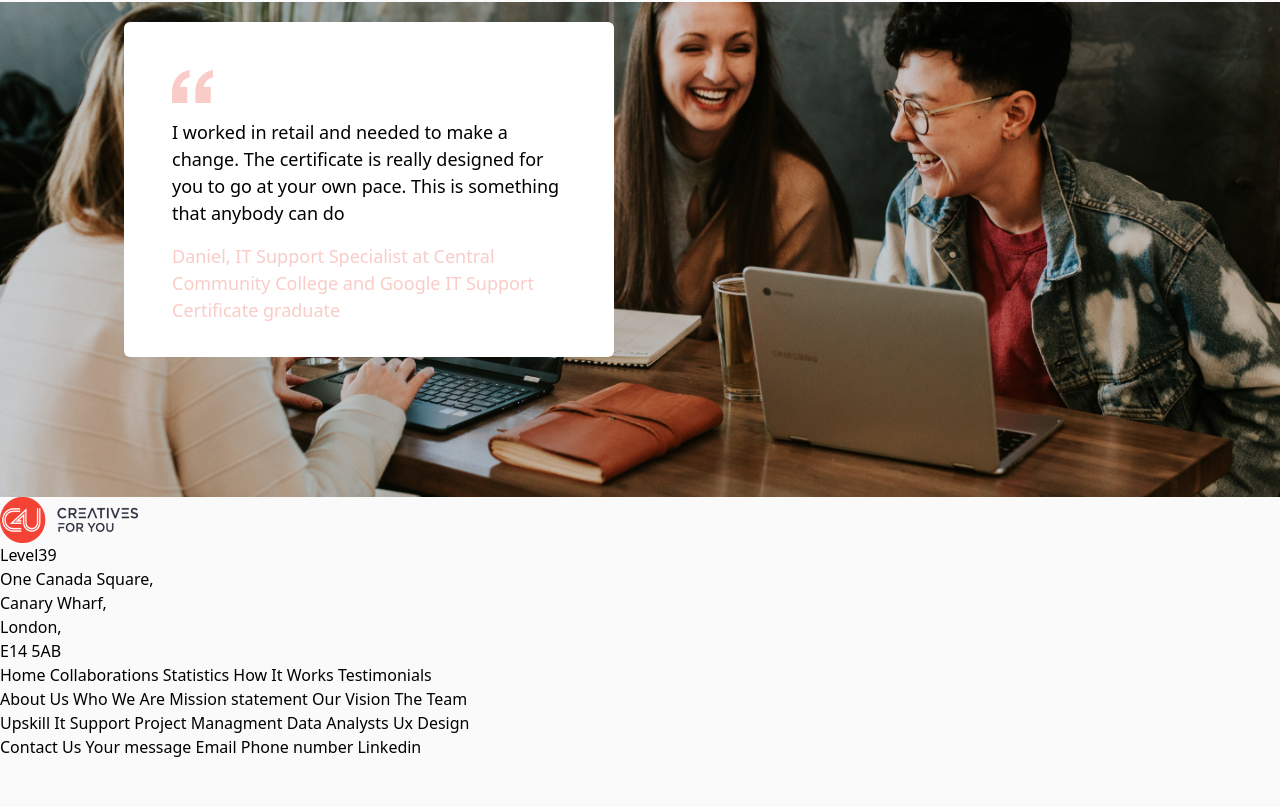
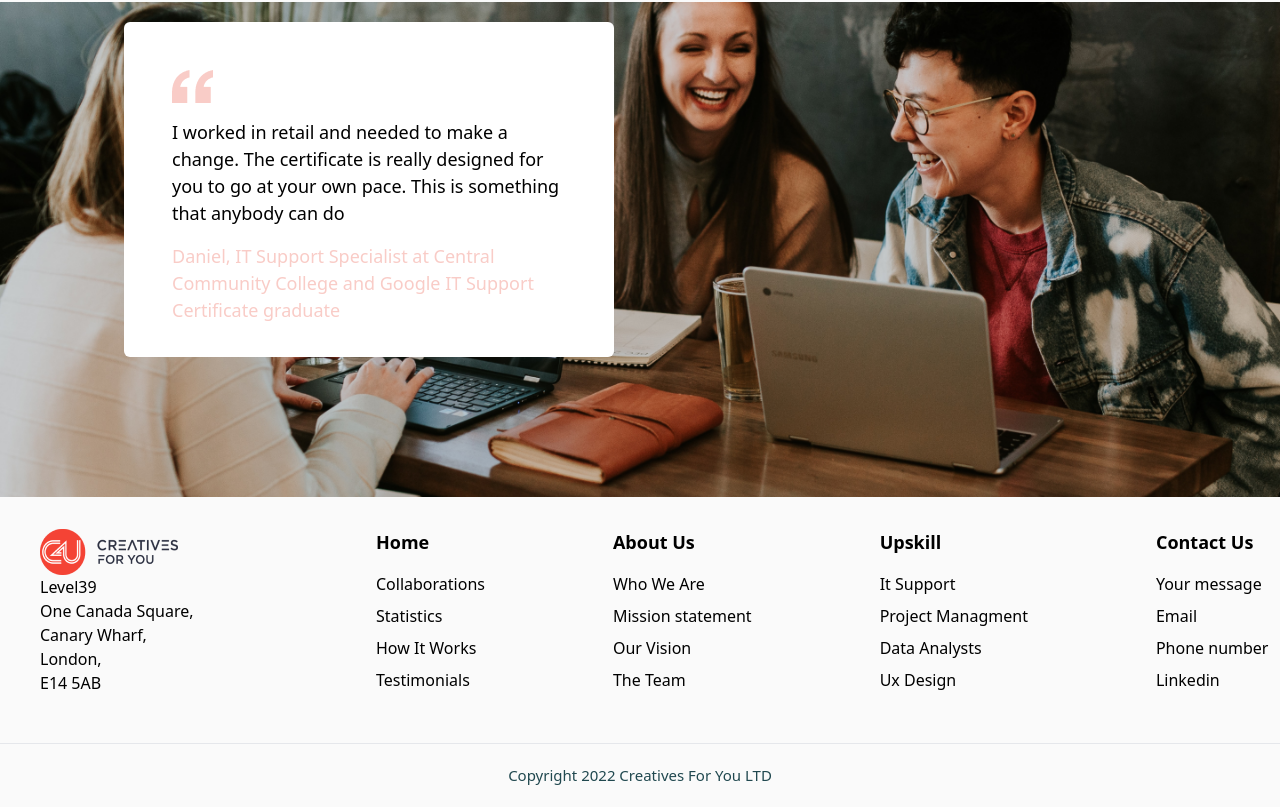
Before and after one commit to Tanzim-ahmed-ratin/Tailwind_assing, a website built with Vite: page index.html in a window 1280 px wide. Shown: the part 7729-8536 px from the top of the page. Before the commit the page ends 8488 px from the top, so only its background shows below. Built offline with nearby package versions, Linux system fonts and the light colour scheme.

Commit message:
copyright section done

```diff
--- a/index.html
+++ b/index.html
@@ -263,9 +263,9 @@
     </div>
    </section>
    <!--footer section-->
-   <footer class="">
-    <div class="">
-        <div>
+   <footer class="py-5 md:py-0 md:pt-8 md:pb-12 px-5 md:px-10 border-b">
+    <div class="grid grid-cols-12 gap-4 md:gap-28">
+        <div class="col-span-3">
             <img class="size-fit" src="image/c4u full logo_2022 1.png" alt="">
             <span>Level39 <br>
                 One Canada Square, <br>
@@ -273,36 +273,44 @@
                 London, <br>
                 E14 5AB</span>
         </div>
-        <div>
-            <span>Home</span>
-            <span>Collaborations</span>
+        <div class="col-span-9">
+            <div class="flex gap-2 md:gap-32">
+                <div class="flex flex-col space-y-[13.4px] md:space-y-2">
+                    <span class="text-[18px] font-semibold">Home</span>
+                    <span class="pt-2">Collaborations</span>
                     <span>Statistics</span>
                     <span>How It Works </span>
                     <span>Testimonials</span>
                 </div>
-        <div>
-            <span>About Us</span>
-            <span>Who We Are</span>
+                <div class="flex flex-col space-y-[7.5px] md:space-y-2">
+                    <span class="text-[18px] font-semibold">About Us</span>
+                    <span class="pt-2">Who We Are</span>
                     <span>Mission statement </span>
                     <span>Our Vision </span>
                     <span>The  Team </span>
                 </div>
-        <div>
-            <span>Upskill</span>
-            <span>It Support </span>
+                <div class="flex flex-col space-y-[7.5px] md:space-y-2">
+                    <span class="text-[18px] font-semibold">Upskill</span>
+                    <span class="pt-2">It Support </span>
                     <span>Project Managment </span>
                     <span>Data Analysts</span>
                     <span>Ux Design</span>
                 </div>
-        <div>
-            <span>Contact Us </span>
-            <span>Your message </span>
+                <div class="flex flex-col space-y-[2px] md:space-y-2">
+                    <span class="text-[18px] font-semibold">Contact Us </span>
+                    <span class="pt-2">Your message </span>
                     <span>Email </span>
                     <span>Phone number </span>
                     <span>Linkedin </span>
                 </div>
             </div>
+        </div>
+    </div>
    </footer>
+   <!--copyright section-->
+   <section class="md:py-5 py-3">
+    <p class="text-[#20484F] text-[12px] md:text-[15px] text-center">Copyright 2022 Creatives For You LTD</p>
+   </section>
 
 </body>
 </html>
```
Lines whose indentation alone changed are shown as unchanged.
